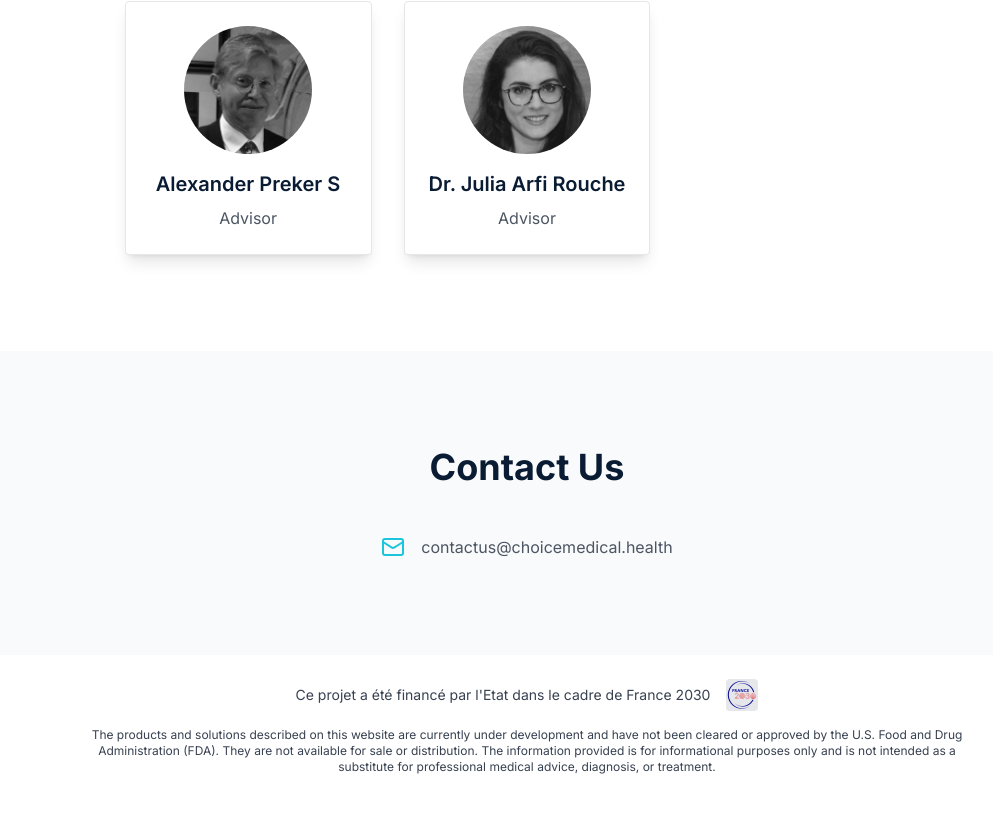
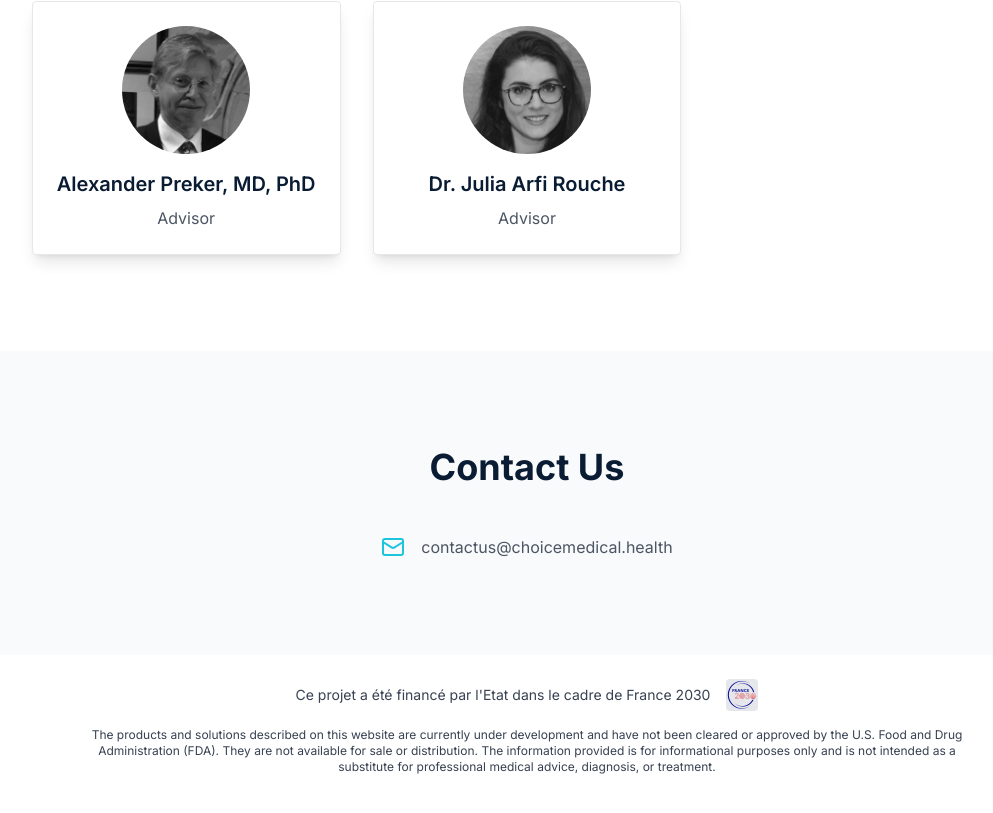
Before and after one commit to shaihi/choice-medical-bloom, a React (Vite) app: page / in a window 1280 px wide. Shown: the part 2221-3034 px from the top of the page, without its empty margins (113-1106 px from the left). Built offline with nearby package versions, Linux system fonts and the light colour scheme.

Commit message:
Added titles to Alex

```diff
--- a/src/components/TeamSection.tsx
+++ b/src/components/TeamSection.tsx
@@ -31,7 +31,7 @@ const teamMembers = [
 
 const advisors = [
   {
-    name: "Alexander Preker S",
+    name: "Alexander Preker, MD, PhD",
     role: "Advisor",
     image: "/lovable-uploads/bef6d498-ab09-4994-8842-e6e9de726b91.png",
     profileUrl: "https://www.publichealth.columbia.edu/profile/alexander-preker-md"
```
